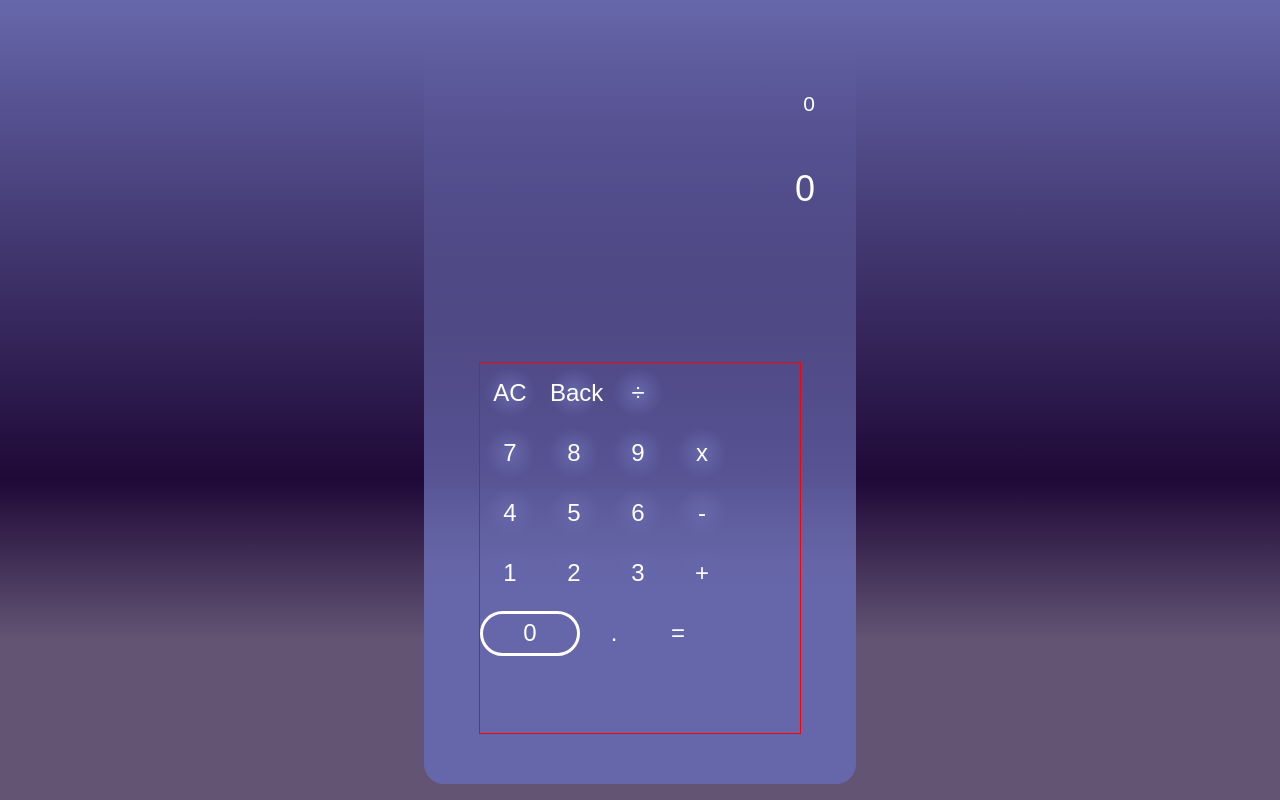
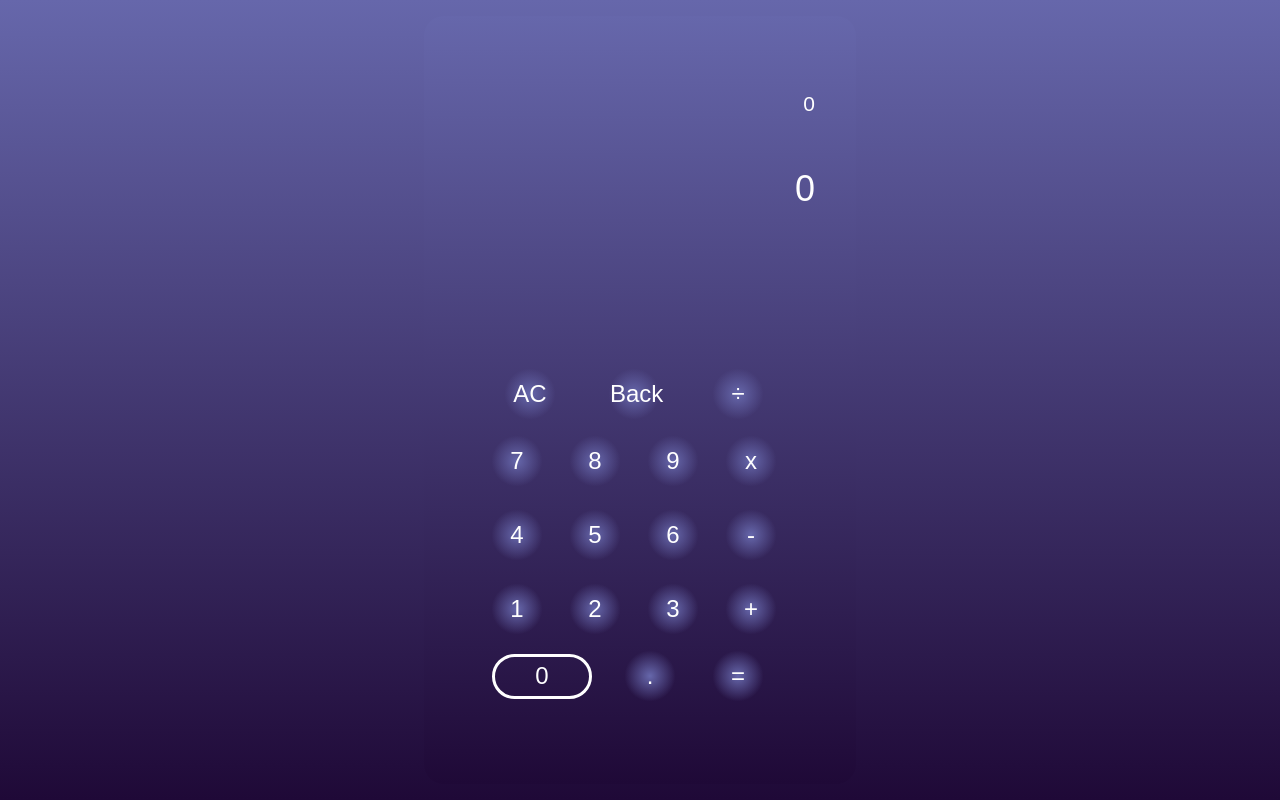
Before and after one commit to VeryverySoHappy/Calculator_study, a plain HTML site: page index.html in a window 1280 px wide. Drawn offline with Linux system fonts and the light colour scheme; files that its build step writes are made by us from their sources.

Commit message:
feat : css 변경

```diff
--- a/css/style.css
+++ b/css/style.css
@@ -1,5 +1,5 @@
 body {
-  background: linear-gradient(#6667ab 0%, #1f0937 60%, #635474 80%);
+  background: linear-gradient(#6667ab, #1f0937);
   margin: 0;
 }
 button {
@@ -13,7 +13,7 @@ button {
   height: 100vh;
 }
 .container section.calculator {
-  background: linear-gradient( rgba(102, 103, 171, 0), rgba(102, 103, 171, 100%) 75%);
+  background: linear-gradient(#6667ab, #1f0937);
   width : 432px;
   height : 768px;
   position: relative;
@@ -42,8 +42,6 @@ button {
 }
 
 #total {
-  width: ;
-  height: ;
   font-size: 21px;
 }
 #calculation {
@@ -57,9 +55,22 @@ button {
   bottom: 50px;
   left: 50%;
   transform: translate(-50%);
-  border: 1px solid red;
   transition: all .3s;
 }
+
+.buttons .button__1st .btn {
+  margin: 0px 20px;
+}
+
+.buttons .button__2nd .btn,
+.buttons .button__3rd .btn,
+.buttons .button__4th .btn {
+margin: 7px 7px;
+}
+.buttons .button__5th .btn{
+  margin: 0px 12px;
+}
+
 .buttons .button__1st .btn,
 .buttons .button__2nd .btn,
 .buttons .button__3rd .btn,
```
Also changed, not shown: 1 other file.
